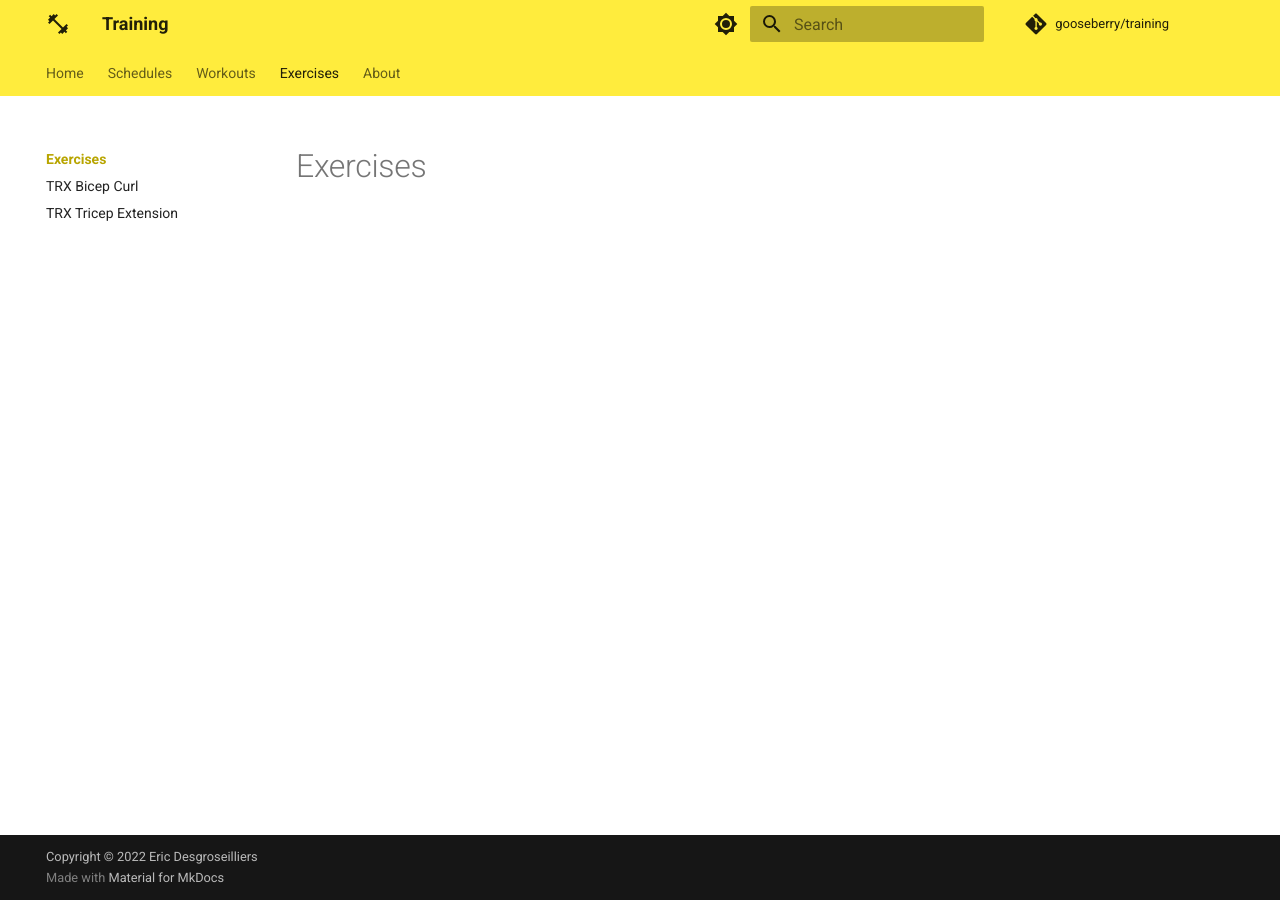
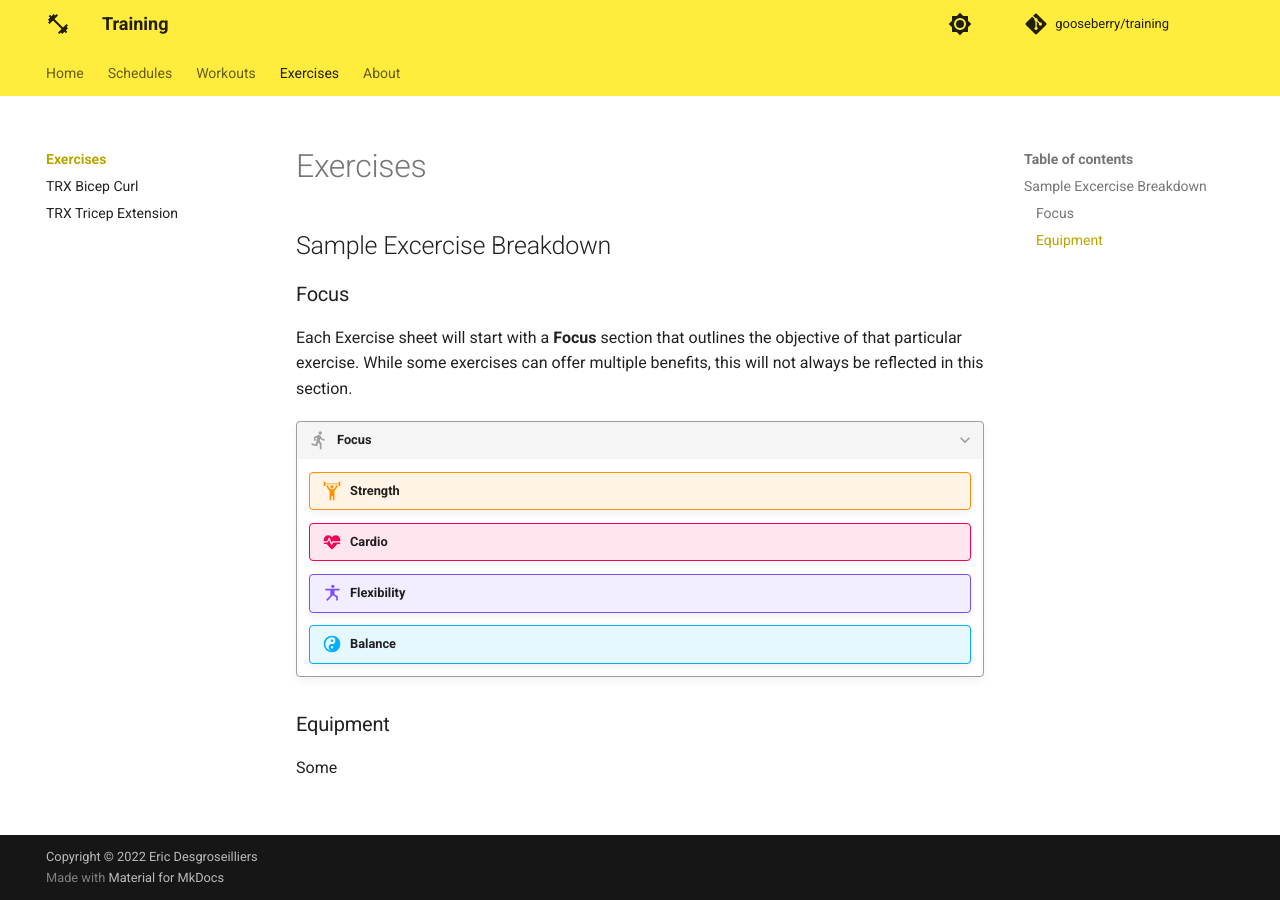
Before and after one commit to gooseberry/training, an MkDocs documentation site: the page built from docs/exercises/index.md, in a window 1280 px wide. Built offline with MkDocs 1.6.1 and Material for MkDocs 9.7.7, drawn with Linux system fonts in a browser that asks for light colours; comment, search, counter and statistics services are not loaded.

Commit message:
added tags

```diff
--- a/docs/exercises/index.md
+++ b/docs/exercises/index.md
@@ -1 +1,21 @@
 # Exercises
+
+## Sample Excercise Breakdown
+
+### Focus
+
+Each Exercise sheet will start with a **Focus** section that outlines the objective of that particular exercise.  While some exercises can offer multiple benefits, this will not always be reflected in this section.
+
+???+ quote "Focus"
+
+    !!! warning "Strength"
+
+    !!! bug "Cardio"
+
+    !!! example "Flexibility"
+
+    !!! abstract "Balance"
+
+### Equipment
+
+Some
--- a/mkdocs.yml
+++ b/mkdocs.yml
@@ -25,6 +25,7 @@ theme:
             example: material/yoga
             success: material/timer-outline
             quote: material/run
+            abstract: material/yin-yang
 
     palette:
 
@@ -76,6 +77,11 @@ markdown_extensions:
         base_path:
             - "docs/assets/snippets"
 
+# Plugins
+plugins:
+    - tags:
+        tag_file: about/tags.md
+
 # Page tree
 nav:
     - Home: "index.md"
@@ -101,6 +107,7 @@ nav:
         - TRX Bicep Curl: "exercises/trx-bicep-curl.md"
         - TRX Tricep Extension: "exercises/trx-tricep-extension.md"
     - About:
+        - Tags: "about/tags.md"
         - About: "about/about.md"
         - Philosophy: "about/philosophy.md"
         - Alternatives: "about/alternatives.md"
```
Also changed, not shown: docs/exercises/trx-bicep-curl.md (+7 -0 lines), docs/about/tags.md (added).
